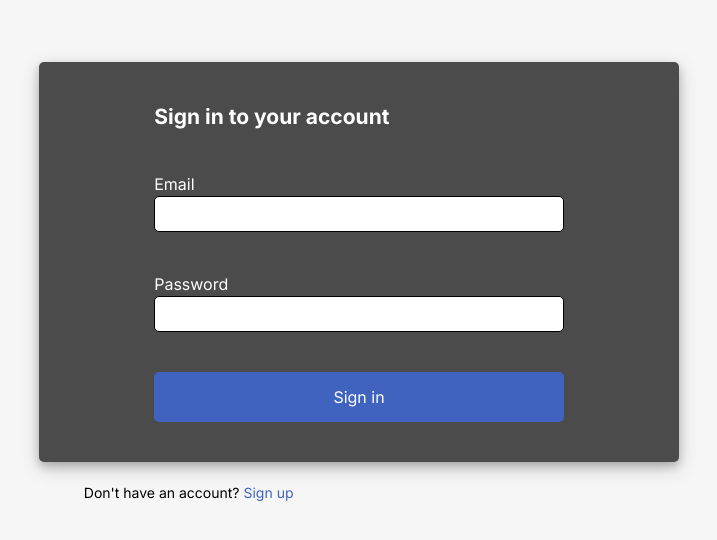
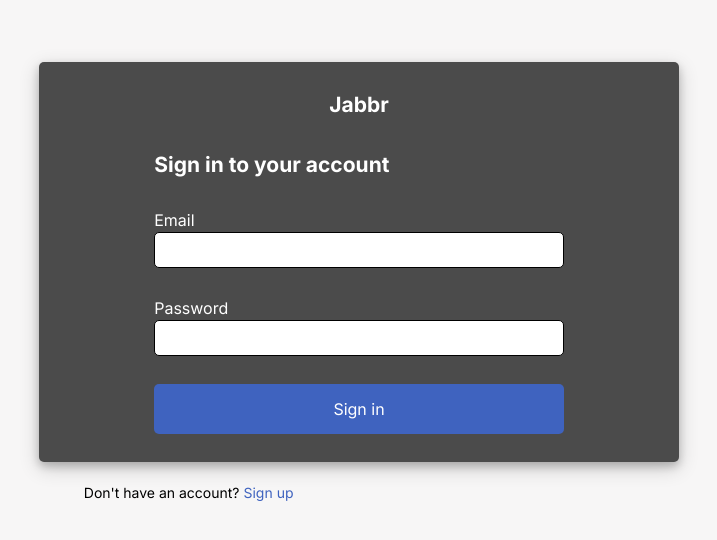
Before and after one commit to syed-ahmed42/Chat-App-Jabbr, a Next.js app in the folder frontend/: page /login in a window 1280 px wide. Shown: the part 118-658 px from the top of the page, without its empty margins (281-998 px from the left). Built offline with nearby package versions, Linux system fonts and the light colour scheme; no server answers.

Commit message:
Final build v2

```diff
--- a/frontend/component/createAccountPage.tsx
+++ b/frontend/component/createAccountPage.tsx
@@ -100,6 +100,9 @@ const CreateAccountPage = () => {
     <div className="loginBackground">
       <div className="mainLoginContentWrapper">
         <div className="loginBox">
+          <div className="loginBoxHeaderText logo">
+            <h1>Jabbr</h1>
+          </div>
           <div className="loginBoxHeaderText">
             <h1>Create your account</h1>
           </div>
--- a/frontend/component/loginPage.tsx
+++ b/frontend/component/loginPage.tsx
@@ -94,6 +94,9 @@ const LoginPage = () => {
     <div className="loginBackground">
       <div className="mainLoginContentWrapper">
         <div className="loginBox">
+          <div className="loginBoxHeaderText logo">
+            <h1>Jabbr</h1>
+          </div>
           <div className="loginBoxHeaderText">
             <h1>Sign in to your account</h1>
           </div>
--- a/frontend/src/app/layout.tsx
+++ b/frontend/src/app/layout.tsx
@@ -1,21 +1,21 @@
-import './globals.css'
-import { Inter } from 'next/font/google'
+import "./globals.css";
+import { Inter } from "next/font/google";
 
-const inter = Inter({ subsets: ['latin'] })
+const inter = Inter({ subsets: ["latin"] });
 
 export const metadata = {
-  title: 'Create Next App',
-  description: 'Generated by create next app',
-}
+  title: "Jabbr",
+  description: "A place to talk",
+};
 
 export default function RootLayout({
   children,
 }: {
-  children: React.ReactNode
+  children: React.ReactNode;
 }) {
   return (
     <html lang="en">
       <body className={inter.className}>{children}</body>
     </html>
-  )
+  );
 }
--- a/frontend/styles/loginPageStyles.css
+++ b/frontend/styles/loginPageStyles.css
@@ -109,3 +109,8 @@
 .signUpText {
   color: #3f63bf;
 }
+
+.logo {
+  display: flex;
+  justify-content: center;
+}
```
